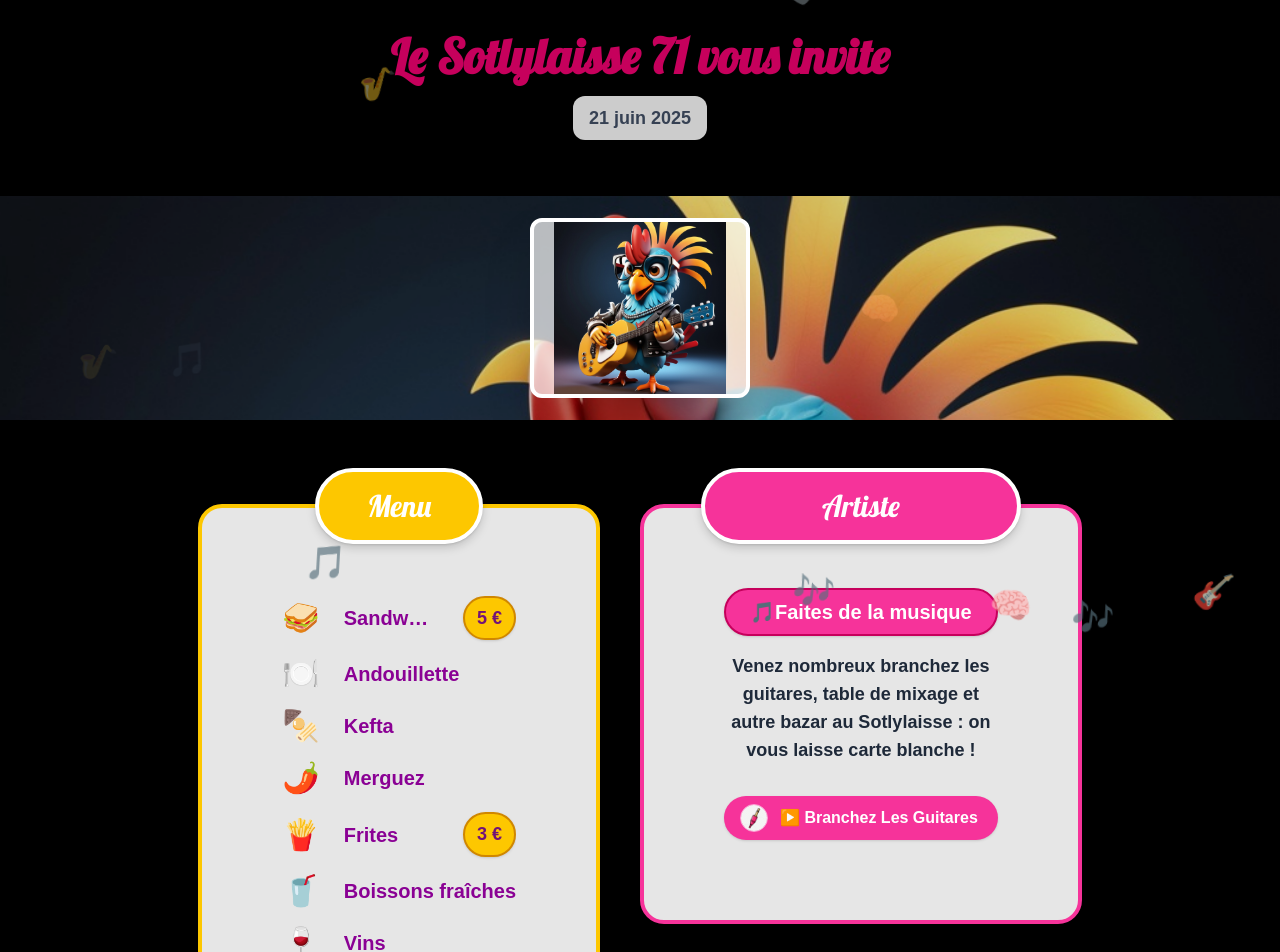
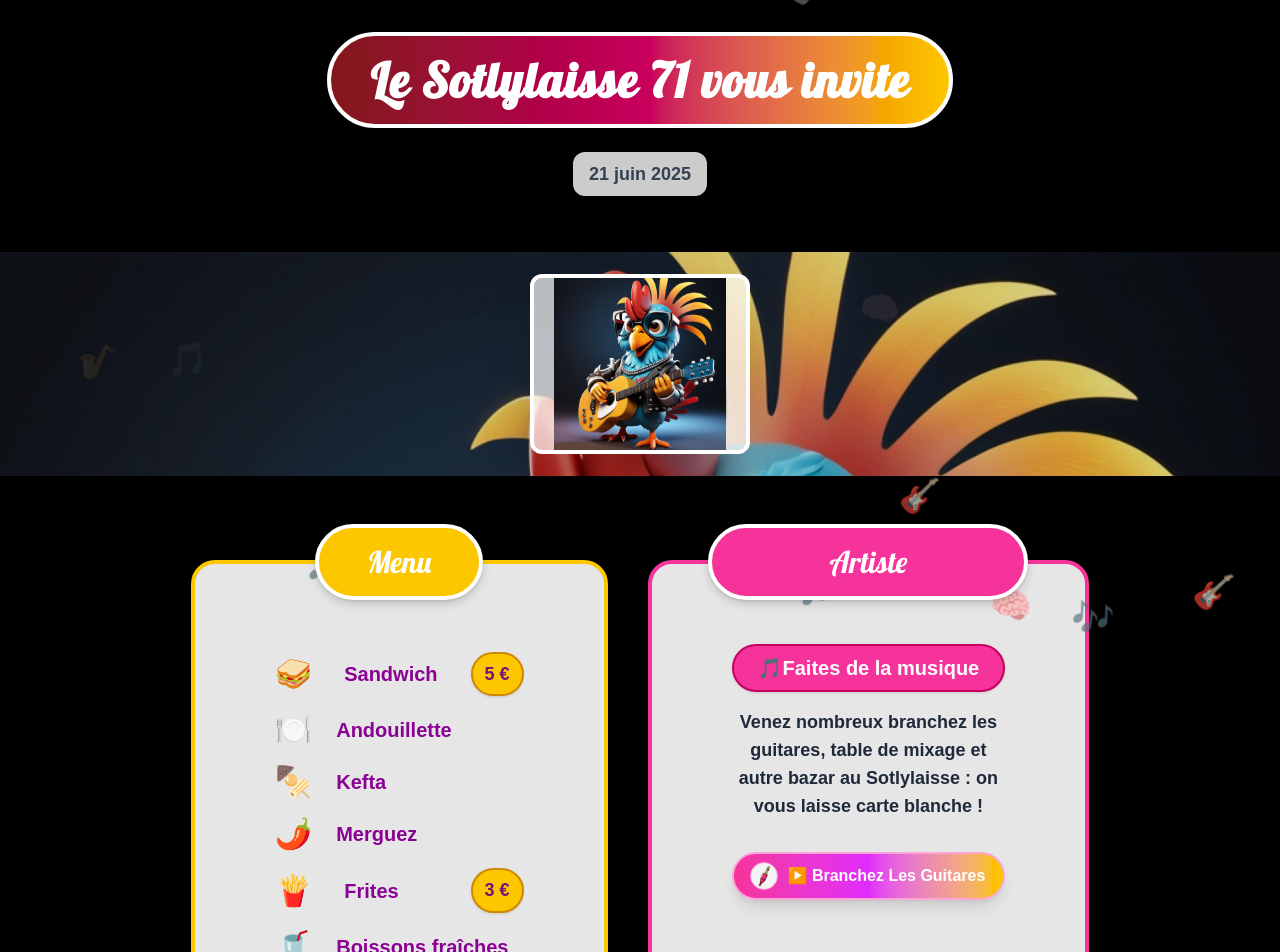
Before and after one commit to ujju16/fetedelazic, a Next.js app: page / in a window 1280 px wide. Shown: the top 952 px of the page. Built offline with nearby package versions, Linux system fonts and the light colour scheme.

Commit message:
style: badge titre principal avec dominance darkred, festif et moderne

```diff
--- a/src/components/ArtisteCard.tsx
+++ b/src/components/ArtisteCard.tsx
@@ -37,10 +37,13 @@ export default function ArtisteCard() {
               }
             }
           }}
-          className="inline-flex items-center gap-2 px-4 py-2 bg-pink-500 text-white rounded-full shadow hover:bg-pink-600 transition font-bold mt-2 w-full max-w-xs justify-center whitespace-nowrap overflow-hidden text-ellipsis min-w-0"
+          className="inline-flex items-center gap-2 px-4 py-2 bg-gradient-to-r from-pink-500 via-fuchsia-500 to-yellow-400 text-white rounded-full shadow-lg hover:scale-105 hover:from-pink-600 hover:to-yellow-500 transition font-bold mt-2 w-full max-w-sm justify-center whitespace-nowrap overflow-hidden min-w-0 border-2 border-pink-300"
         >
-          <img src="/jack_audio.jpeg" alt="Jack audio" className="w-7 h-7 rounded-full bg-white border border-pink-300 flex-shrink-0" />
-          <span className="truncate flex-1 text-center">▶️ Branchez Les Guitares</span>
+          {/* Jack visible uniquement à partir de sm */}
+          <img src="/jack_audio.jpeg" alt="Jack audio" className="w-7 h-7 rounded-full bg-white border border-pink-300 flex-shrink-0 hidden sm:inline" />
+          <span className="flex-1 text-center block sm:inline">
+            <span className="hidden sm:inline">▶️ </span>Branchez Les Guitares
+          </span>
         </button>
       </div>
     </>
--- a/src/components/Header.tsx
+++ b/src/components/Header.tsx
@@ -3,9 +3,11 @@ import React from "react";
 export default function Header() {
   return (
     <header className="z-10 w-full flex flex-col items-center justify-center pt-8 pb-4 mb-6">
-      <h1 className="text-5xl font-extrabold mb-4 text-pink-700 drop-shadow text-center font-[Lobster] w-full mx-auto">
-        Le Sotlylaisse 71 vous invite
-      </h1>
+      <div className="w-full flex justify-center mb-6">
+        <div className="bg-gradient-to-r from-red-900 via-pink-700 to-yellow-400 rounded-full px-10 py-5 shadow-lg text-4xl sm:text-5xl font-[Lobster] text-white border-4 border-white drop-shadow-lg text-center font-extrabold tracking-wide animate-pulse-slow">
+          Le Sotlylaisse 71 vous invite
+        </div>
+      </div>
       <div className="text-lg text-gray-700 mb-4 text-center font-semibold bg-white/80 rounded-xl px-4 py-2 shadow-lg w-fit mx-auto">
         21 juin 2025
       </div>
--- a/src/components/MenuCard.tsx
+++ b/src/components/MenuCard.tsx
@@ -39,10 +39,10 @@ export default function MenuCard({ menu }: MenuProps) {
               const priceMatch = item.match(/(\d+(?:[.,]\d+)?)[ ]*€/);
               const price = priceMatch ? priceMatch[1] : '';
               return (
-                <li key={i} className="flex flex-row items-center text-left gap-2 sm:gap-4 md:gap-6 min-w-0">
+                <li key={i} className="flex flex-row items-center text-left gap-2 sm:gap-4 md:gap-8 min-w-0">
                   <span className="text-xl sm:text-2xl md:text-3xl flex-shrink-0">{icon}</span>
-                  <span className="text-fuchsia-800 font-bold text-base sm:text-lg md:text-xl flex-1 min-w-0 truncate">{before}</span>
-                  <span className="inline-block bg-yellow-400 text-fuchsia-900 font-extrabold rounded-full px-3 py-1 text-xs sm:text-base md:text-lg ml-2 shadow border-2 border-yellow-600 align-middle flex-shrink-0 max-w-[80px] text-center" style={{lineHeight: '1.8'}}>
+                  <span className="text-fuchsia-800 font-bold text-base sm:text-lg md:text-xl flex-1 min-w-0">{before}</span>
+                  <span className="inline-block bg-yellow-400 text-fuchsia-900 font-extrabold rounded-full px-3 py-1 text-xs sm:text-base md:text-lg ml-4 shadow border-2 border-yellow-600 align-middle flex-shrink-0 max-w-[100px] text-center" style={{lineHeight: '1.8'}}>
                     {price} €
                   </span>
                 </li>
@@ -51,7 +51,7 @@ export default function MenuCard({ menu }: MenuProps) {
             return (
               <li key={i} className="flex flex-row items-center text-left gap-2 sm:gap-4 md:gap-6 min-w-0">
                 <span className="text-xl sm:text-2xl md:text-3xl flex-shrink-0">{icon}</span>
-                <span className="text-fuchsia-800 font-bold text-base sm:text-lg md:text-xl flex-1 min-w-0 truncate">{item}</span>
+                <span className="text-fuchsia-800 font-bold text-base sm:text-lg md:text-xl flex-1 min-w-0">{item}</span>
               </li>
             );
           })}
```
